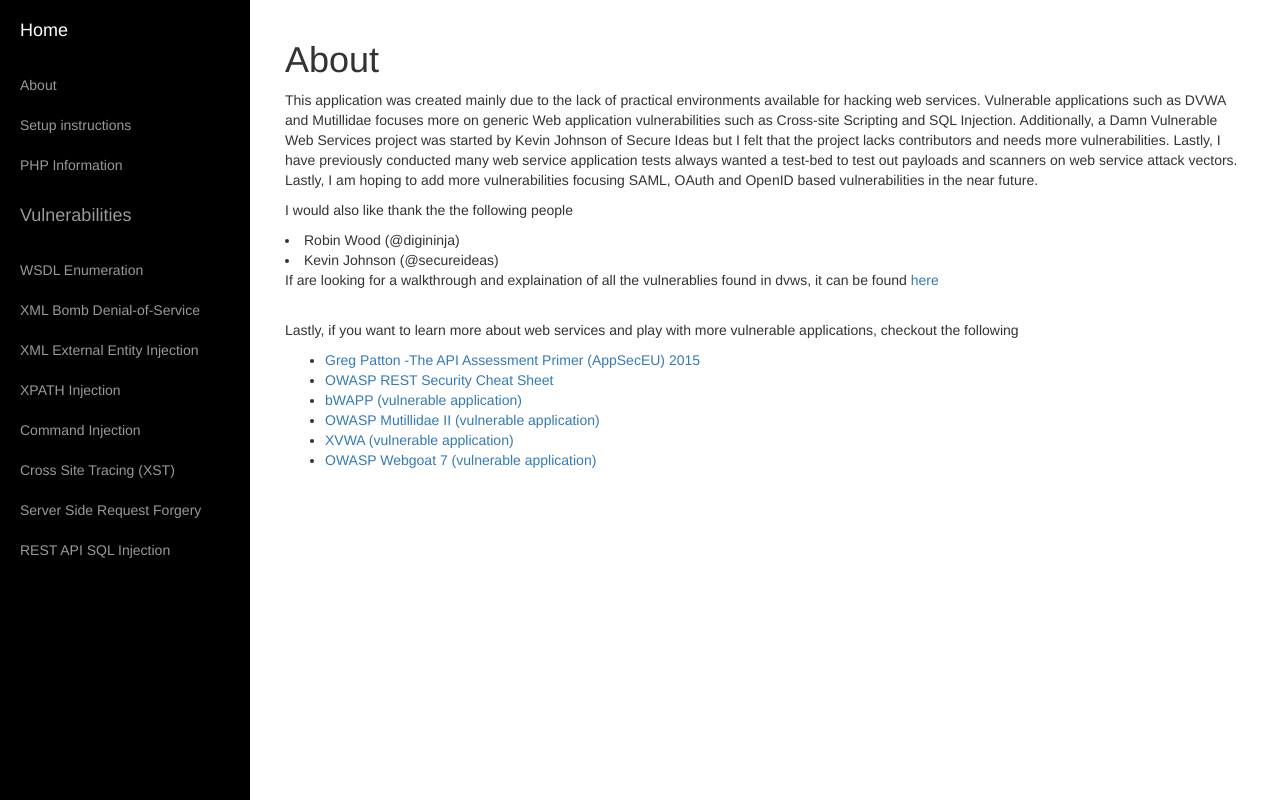
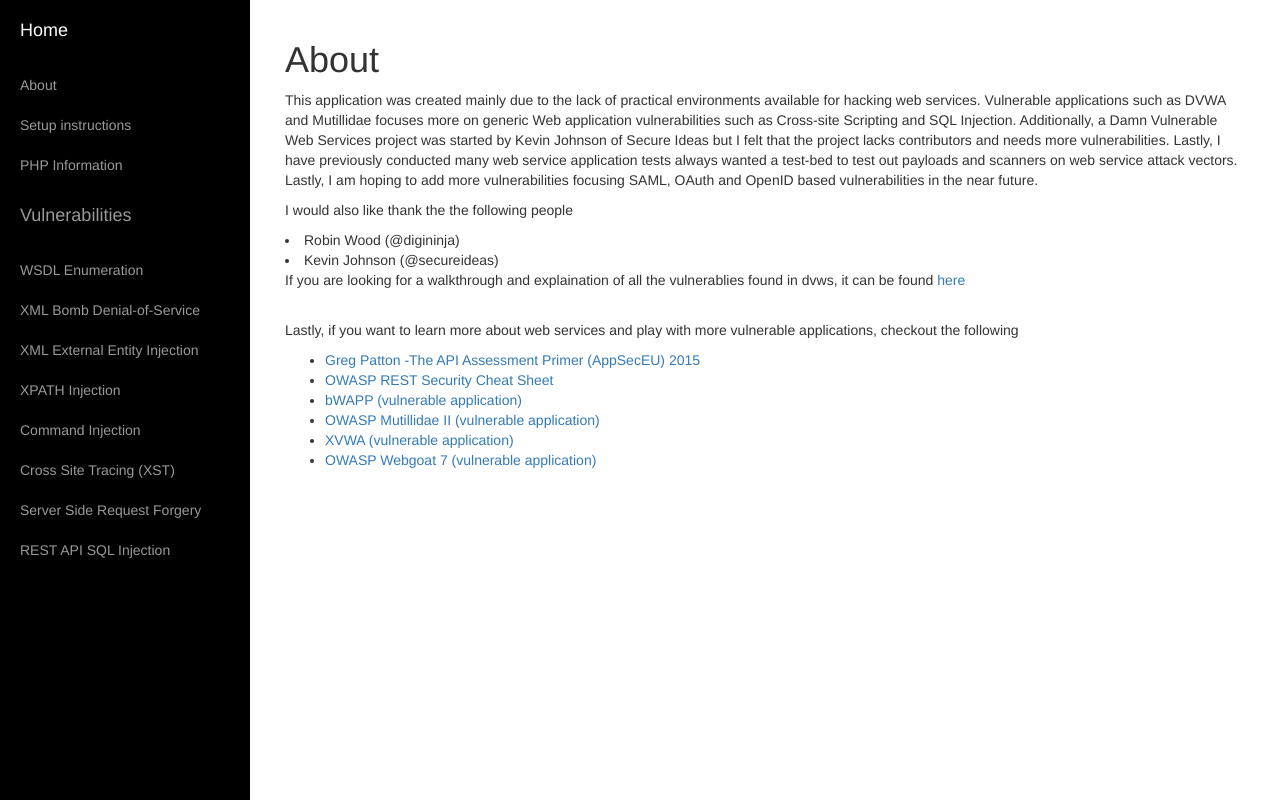
Before and after one commit to snoopysecurity/dvws, a PHP site: page /dvws/about/ in a window 1280 px wide. Run offline with PHP 8.4, Linux system fonts and the light colour scheme.

Commit message:
Update index.php

```diff
--- a/about/index.php
+++ b/about/index.php
@@ -78,7 +78,7 @@
 	<li>Robin Wood (@digininja)</li>
 	<li>Kevin Johnson (@secureideas)</li>
 
-<p>If are looking for a walkthrough and explaination of all the vulnerablies found in dvws, it can be found <a href="/dvws/Attacking Damn Vulnerable Web Services.pdf">here</a></p>
+<p>If you are looking for a walkthrough and explaination of all the vulnerablies found in dvws, it can be found <a href="/dvws/Attacking Damn Vulnerable Web Services.pdf">here</a></p>
 
 <p><br>Lastly, if you want to learn more about web services and play with more vulnerable applications, checkout the following</p>
 <ul>
```
